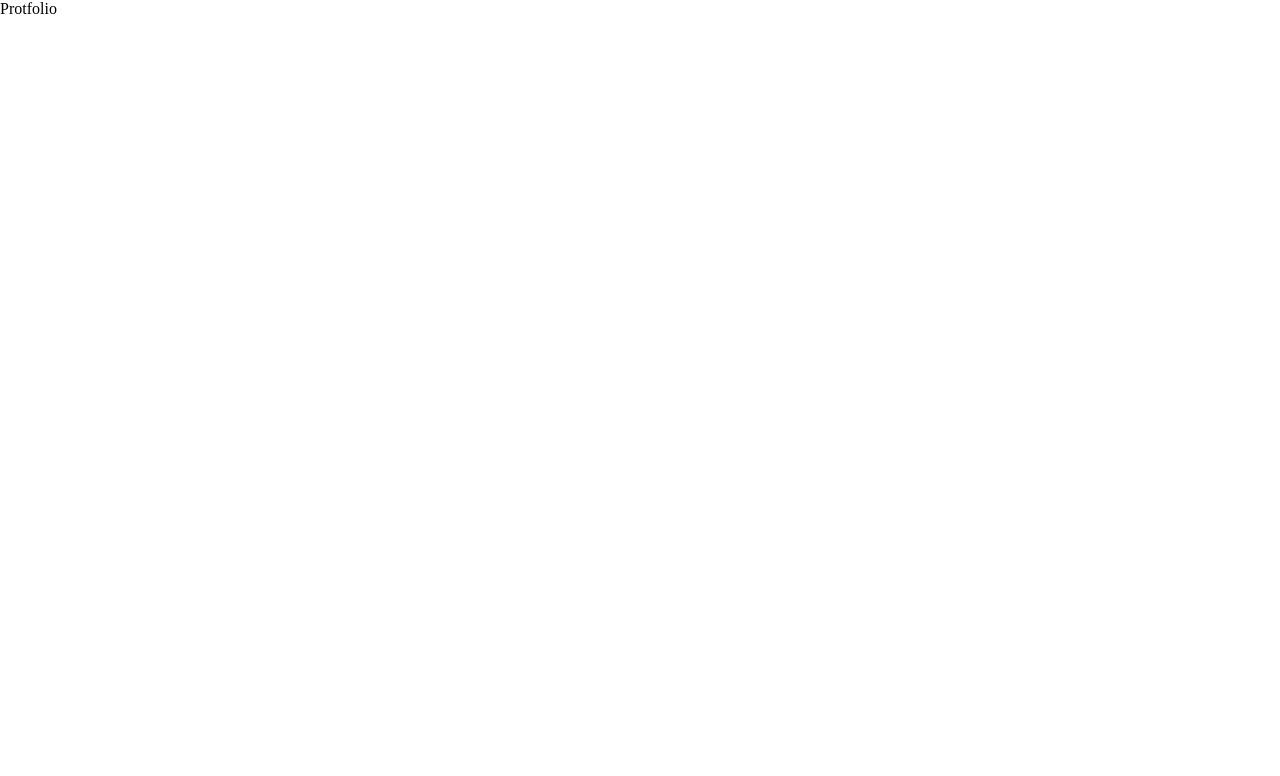
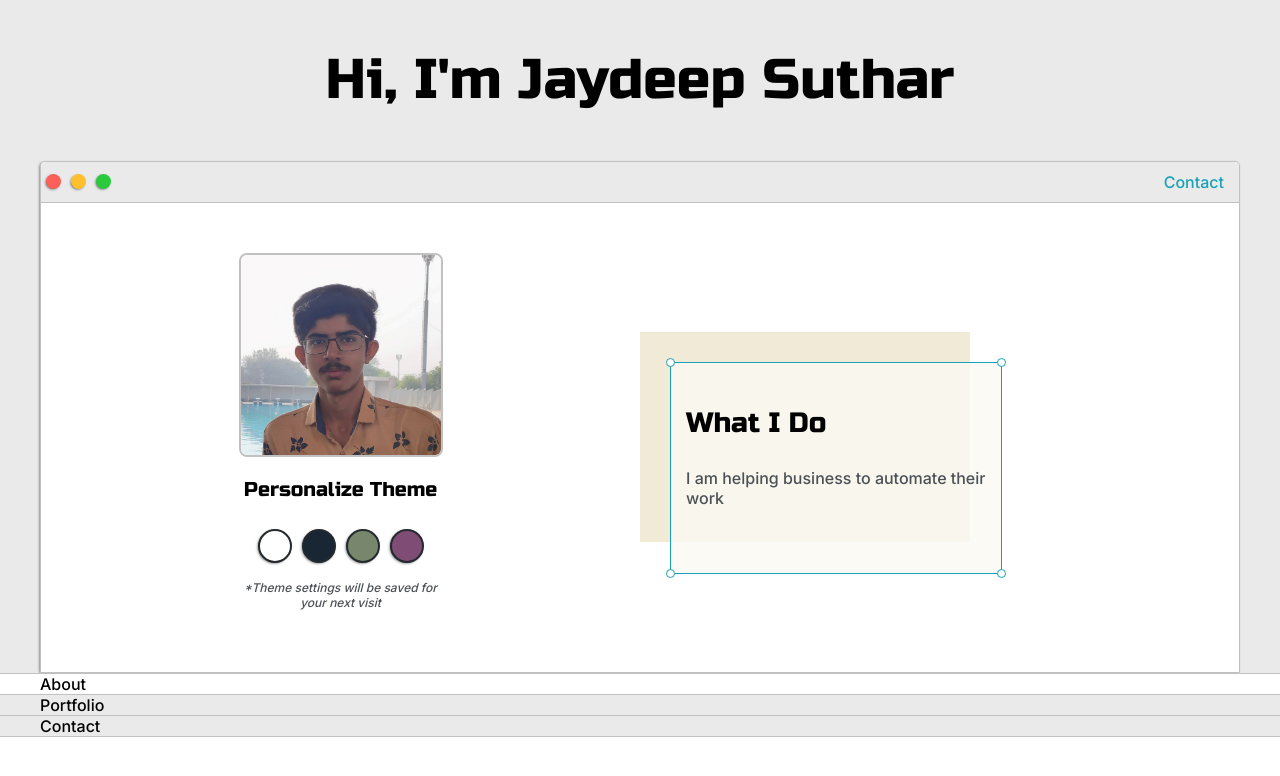
Before and after one commit to JaydeepSuthar/portfolio-website, a React (Vite) app: page / in a window 1280 px wide. Shown: the top 776 px of the page. Built offline with nearby package versions, Linux system fonts and the light colour scheme.

Commit message:
Main Page Complete

```diff
--- a/src/App.jsx
+++ b/src/App.jsx
@@ -1,5 +1,107 @@
+import image from "./assets/me.jpg";
+
 const App = () => {
-	return <>Protfolio</>;
+	return (
+		<>
+			<section className="section-1">
+				<div className="main-container">
+					<div className="greeting-wrapper">
+						<h1>Hi, I'm Jaydeep Suthar</h1>
+					</div>
+
+					<div className="intro-wrapper">
+						<div className="nav-wrapper">
+							<div className="dots-wrapper">
+								<div id="dot-1" className="browser-dot"></div>
+								<div id="dot-2" className="browser-dot"></div>
+								<div id="dot-3" className="browser-dot"></div>
+							</div>
+							<ul id="navigation">
+								<li>
+									<a href="">Contact</a>
+								</li>
+							</ul>
+						</div>
+						<div className="left-column">
+							<img
+								id="profile_pic"
+								src={image}
+								alt="Profile Image"
+							/>
+							<h5
+								style={{ textAlign: "center", lineHeight: "0" }}
+							>
+								Personalize Theme
+							</h5>
+
+							<div id="theme-options-wrapper">
+								<div
+									id="light-mode"
+									className="theme-dot"
+								></div>
+								<div id="blue-mode" className="theme-dot"></div>
+								<div
+									id="green-mode"
+									className="theme-dot"
+								></div>
+								<div
+									id="purple-mode"
+									className="theme-dot"
+								></div>
+							</div>
+
+							<p id="setting-note">
+								*Theme settings will be saved for <br />
+								your next visit
+							</p>
+						</div>
+
+						<div className="right-column">
+							<div id="preview-shadow">
+								<div id="preview">
+									<div
+										id="corner-tl"
+										className="corner"
+									></div>
+									<div
+										id="corner-tr"
+										className="corner"
+									></div>
+
+									<h3>What I Do</h3>
+									<p>
+										I am helping business to automate their
+										work
+									</p>
+
+									<div
+										id="corner-bl"
+										className="corner"
+									></div>
+									<div
+										id="corner-br"
+										className="corner"
+									></div>
+								</div>
+							</div>
+						</div>
+					</div>
+				</div>
+			</section>
+
+			<section className="section-2">
+				<div className="main-container">About</div>
+			</section>
+
+			<section className="section-1">
+				<div className="main-container">Portfolio</div>
+			</section>
+
+			<section className="section-1">
+				<div className="main-container">Contact</div>
+			</section>
+		</>
+	);
 };
 
 export default App;
--- a/src/main.scss
+++ b/src/main.scss
@@ -1,6 +1,331 @@
+:root {
+	--font-family: "Inter", sans-serif;
+	--font-ruso: "Russo One", sans-serif;
+
+	--main-color: #eaeaea;
+	--secondary-color: #fff;
+
+	--border-color: #c1c1c1;
+
+	--main-text: black;
+	--secondart-text: #4b5156;
+
+	--main-container-width: 1200px;
+
+	--link-color: #17a2b8;
+
+	--theme-dot-border: #24292e;
+
+	--preview-bg: rgb(251, 249, 243, 0.8);
+	--preview-shadow: #f0ead6;
+}
+
 html,
 body {
 	margin: 0;
 	padding: 0;
 	box-sizing: border-box;
 }
+
+h1,
+h2,
+h3,
+h4,
+h5,
+h6,
+strong {
+	color: var(--main-text);
+	font-family: var(--font-ruso);
+	font-weight: 500;
+}
+
+p,
+li,
+span,
+label,
+input,
+textarea {
+	color: var(--secondart-text);
+}
+
+h1 {
+	font-size: 56px;
+}
+
+h2 {
+	font-size: 36px;
+}
+
+h3 {
+	font-size: 28px;
+}
+
+h4 {
+	font-size: 24px;
+}
+
+h5 {
+	font-size: 20px;
+}
+
+h6 {
+	font-size: 16px;
+}
+
+a {
+	text-decoration: none;
+	color: var(--link-color);
+}
+
+ul {
+	list-style: none;
+}
+
+img {
+	max-width: 100%;
+	height: auto;
+	background-size: cover;
+	border-radius: 8px;
+}
+
+body {
+	font-family: var(--font-family);
+	font-weight: 500;
+}
+
+.grid {
+	display: grid;
+}
+
+.section-1 {
+	background-color: var(--main-color);
+	border-bottom: 1px solid var(--border-color);
+	overflow: auto;
+}
+
+.section-2 {
+	background-color: var(--secondary-color);
+	border-bottom: 1px solid var(--border-color);
+	overflow: auto;
+}
+
+.main-container {
+	width: var(--main-container-width);
+	margin: 0 auto;
+}
+
+.greeting-wrapper {
+	display: grid;
+	text-align: center;
+	align-content: center;
+	min-height: 10em;
+}
+
+.intro-wrapper {
+	background-color: var(--secondary-color);
+	border: 1px solid var(--border-color);
+
+	border-radius: 5px 5px 0 0;
+
+	--webkit-box-shadow: -1px 1px 3px -1px rgba(0, 0, 0, 0.75);
+	--moz-box-shadow: -1px 1px 3px -1px rgba(0, 0, 0, 0.75);
+	box-shadow: -1px 1px 3px -1px rgba(0, 0, 0, 0.75);
+
+	display: grid;
+	grid-template-columns: 1fr 1fr;
+	// grid-template-rows: 3em 30em;
+	grid-template-areas:
+		"nav-wrapper nav-wrapper"
+		"left-column right-column";
+}
+
+.nav-wrapper {
+	grid-area: nav-wrapper;
+	border-bottom: 1px solid var(--border-color);
+	border-radius: 5px 5px 0 0;
+
+	display: flex;
+	justify-content: space-between;
+	align-items: center;
+
+	background: var(--main-color);
+}
+
+#navigation {
+	margin: 0;
+	padding: 10px;
+
+	li {
+		display: inline-block;
+		margin-right: 5px;
+		margin-left: 5px;
+	}
+}
+
+.dots-wrapper {
+	display: flex;
+}
+
+.browser-dot {
+	background: black;
+	height: 15px;
+	width: 15px;
+	border-radius: 50%;
+	margin: 5px;
+
+	--webkit-box-shadow: -1px 1px 3px -1px rgba(0, 0, 0, 0.75);
+	--moz-box-shadow: -1px 1px 3px -1px rgba(0, 0, 0, 0.75);
+	box-shadow: -1px 1px 3px -1px rgba(0, 0, 0, 0.75);
+}
+
+#dot-1 {
+	background-color: #fc6058;
+}
+
+#dot-2 {
+	background-color: #fec02f;
+}
+
+#dot-3 {
+	background-color: #2aca3e;
+}
+
+.left-column {
+	grid-area: left-column;
+	padding-top: 50px;
+	padding-bottom: 50px;
+}
+
+#profile_pic {
+	display: block;
+	margin: 0 auto;
+
+	height: 200px;
+	width: 200px;
+	object-fit: cover;
+	border: 2px solid var(--border-color);
+}
+
+#theme-options-wrapper {
+	display: flex;
+	justify-content: center;
+}
+
+.theme-dot {
+	height: 30px;
+	width: 30px;
+	background-color: black;
+	border-radius: 50%;
+
+	margin: 5px;
+	border: 2px solid var(--theme-dot-border);
+
+	--webkit-box-shadow: -1px 1px 3px -1px rgba(0, 0, 0, 0.75);
+	--moz-box-shadow: -1px 1px 3px -1px rgba(0, 0, 0, 0.75);
+	box-shadow: -1px 1px 3px -1px rgba(0, 0, 0, 0.75);
+
+	cursor: pointer;
+
+	&:hover {
+		border-width: 5px;
+	}
+}
+
+#light-mode {
+	background-color: #fff;
+}
+
+#blue-mode {
+	background-color: #192734;
+}
+
+#green-mode {
+	background-color: #78866b;
+}
+
+#purple-mode {
+	background-color: #7e4c74;
+}
+
+#setting-note {
+	font-size: 12px;
+	font-style: italic;
+	text-align: center;
+}
+
+.right-column {
+	grid-area: right-column;
+	display: grid;
+	align-content: center;
+
+	padding-top: 50px;
+	padding-bottom: 50px;
+}
+
+#preview {
+	width: 300px;
+	height: 180px;
+	border: 1.5px solid #17a2b8;
+	background-color: var(--preview-bg);
+	padding: 15px;
+
+	position: relative;
+}
+
+#preview-shadow {
+	background-color: var(--preview-shadow);
+	width: 300px;
+	height: 180px;
+	padding-left: 30px;
+	padding-top: 30px;
+}
+
+.corner {
+	width: 7px;
+	height: 7px;
+	border-radius: 50%;
+	border: 1.5px solid #17a2b8;
+	background-color: #fff;
+
+	position: absolute;
+}
+
+#corner-tl {
+	top: -5px;
+	left: -5px;
+}
+
+#corner-tr {
+	top: -5px;
+	right: -5px;
+}
+
+#corner-bl {
+	bottom: -5px;
+	left: -5px;
+}
+
+#corner-br {
+	bottom: -5px;
+	right: -5px;
+}
+
+@media screen and (max-width: 1200px) {
+	:root {
+		--main-container-width: 95%;
+	}
+}
+
+@media screen and (max-width: 800px) {
+	.intro-wrapper {
+		grid-template-columns: 1fr;
+		grid-template-areas:
+			"nav-wrapper"
+			"left-column"
+			"right-column";
+	}
+
+	.right-column {
+		justify-content: center;
+	}
+}
```
